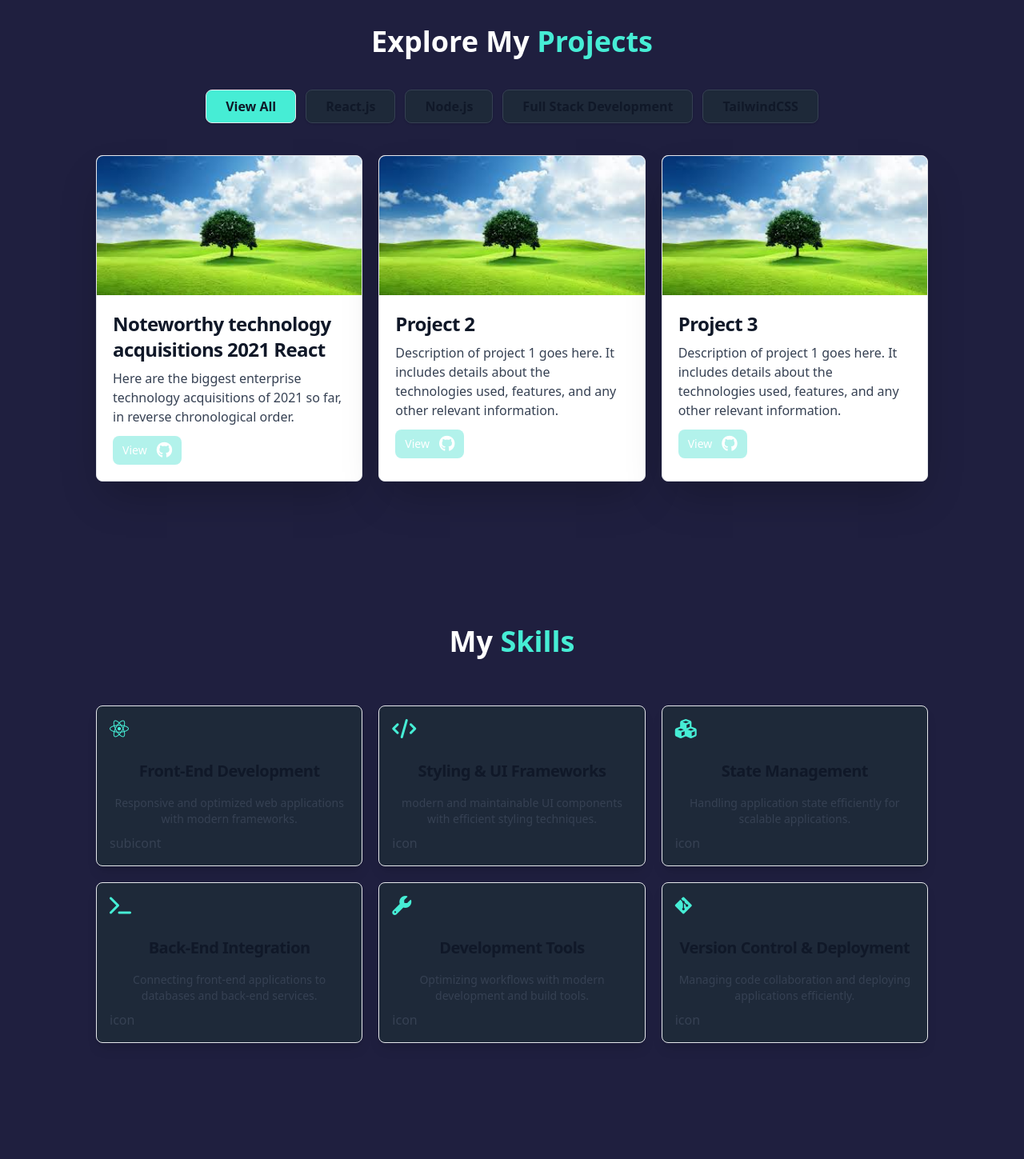
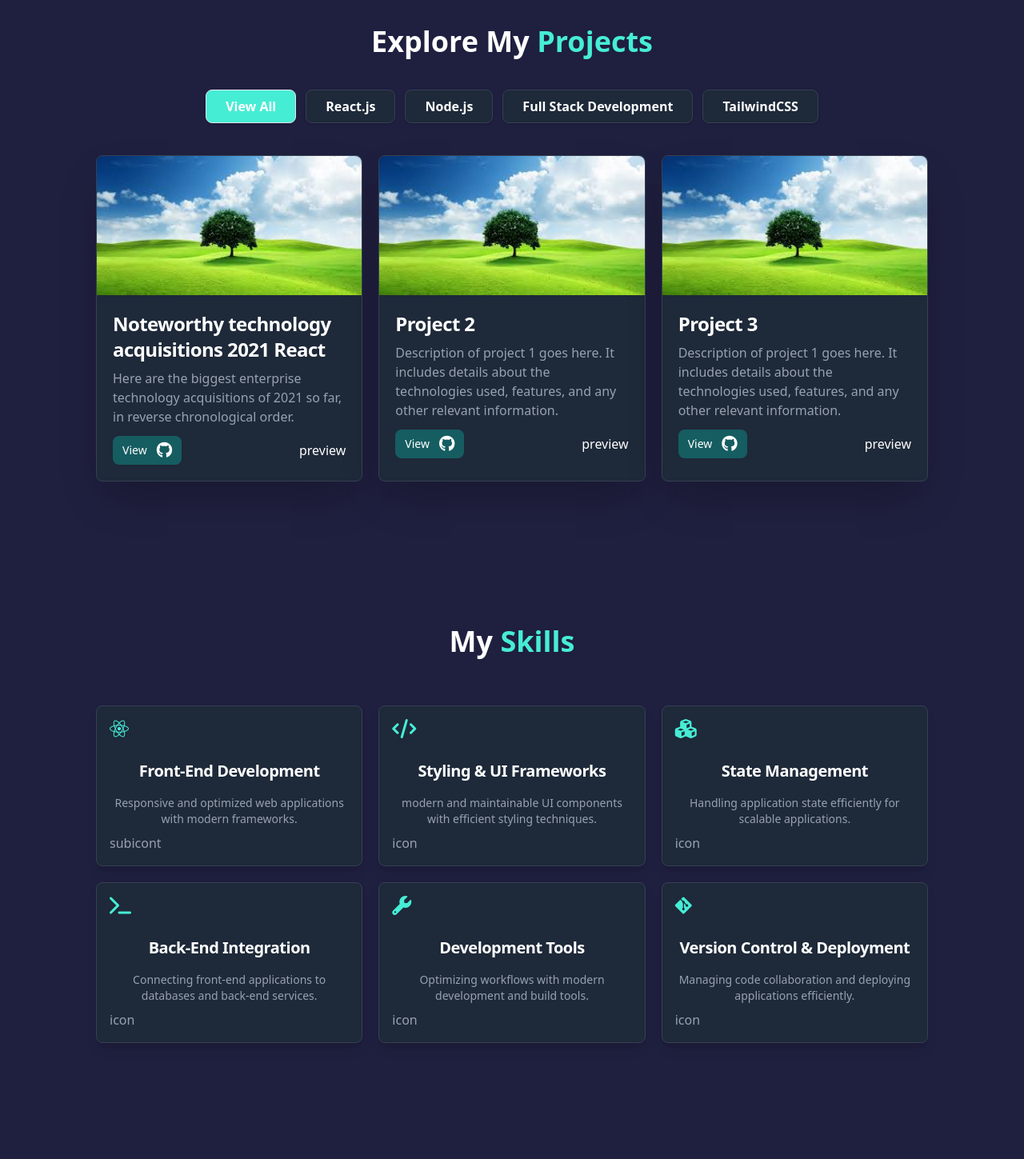
Before and after one commit to younessbachar/react-vite-portfolio, a React (Vite) app: page / in a window 1280 px wide. Shown: the part 1520-2969 px from the top of the page at 80% size. Built offline with nearby package versions, Linux system fonts and the light colour scheme.

Commit message:
responsive v3

```diff
--- a/src/components/ContentComponent/SubContentComponent/Skills.jsx
+++ b/src/components/ContentComponent/SubContentComponent/Skills.jsx
@@ -57,16 +57,16 @@ const Skills = () => {
             whileInView={{ opacity: 1, scale: 1 }}
             transition={{ duration: 1 , delay: index * 0.3 }}
             viewport={{ once: false, amount: 0.3 }}
-            className="block p-4  border border-gray-200 rounded-lg shadow shadow-lg bg-gray-800 dark:border-gray-700 dark:hover:bg-teal-300/20"
+            className="block p-4  border border-gray-200 rounded-lg shadow shadow-lg bg-gray-800 border-gray-700 hover:bg-teal-300/20"
           >
             <h1 className="pb-6 mr-2"><i className={`text-2xl text-teal-300 ${skill.icon}`}></i></h1>
-            <h5 className="mb-2 text-center text-xl font-bold tracking-tight text-gray-900 dark:text-white">
+            <h5 className="mb-2 text-center text-xl font-bold tracking-tight text-gray-900 text-white">
             {skill.title}
             </h5>
-            <p className="font-normal text-sm text-center text-gray-700 py-2 dark:text-gray-400">
+            <p className="font-normal text-sm text-center py-2 text-gray-400">
             {skill.description}
             </p>
-            <p className="font-normal text-gray-700 dark:text-gray-400">{skill.subicons}</p>
+            <p className="font-normal  text-gray-400">{skill.subicons}</p>
           </motion.div>
         ))}
       </div>
--- a/src/components/ContentComponent/SubContentComponent/project.jsx
+++ b/src/components/ContentComponent/SubContentComponent/project.jsx
@@ -67,7 +67,7 @@ const Project = () => {
                 : "border-gray-700  hover:bg-teal-300/50 hover:cursor-pointer hover:border-white/60 hover:shadow-lg"
             }`}
           >
-            <h5 className="text-base font-bold text-gray-900  dark:text-white">
+            <h5 className="text-base font-bold text-white">
               {skill}
             </h5>
           </motion.button>
@@ -96,7 +96,7 @@ const Project = () => {
               transition={{ duration: 0.8, delay: index * 0.3 }}
               viewport={{ once: false, amount: 0.2 }}
               key={index}
-              class="bg-white border border-gray-200 rounded-lg shadow-2xl hover:bg-teal-300/20 dark:bg-gray-800 dark:border-gray-700"
+              class=" border border-gray-200 rounded-lg shadow-2xl hover:bg-teal-300/20 bg-gray-800 border-gray-700"
             >
               <img
                 class="rounded-t-lg w-full h-auto"
@@ -105,10 +105,10 @@ const Project = () => {
               />
 
               <div class="p-5">
-                <h5 class="mb-2 text-2xl font-bold tracking-tight text-gray-900 dark:text-white">
+                <h5 class="mb-2 text-2xl font-bold tracking-tight  text-white">
                   {project.title}
                 </h5>
-                <p class="mb-3 font-normal text-gray-700 dark:text-gray-400">
+                <p class="mb-3 font-normal text-gray-400">
                   {project.description}
                 </p>
                 <div className="flex justify-between items-center">
--- a/src/components/HeaderComponent/Subheadercomponent/Logo.jsx
+++ b/src/components/HeaderComponent/Subheadercomponent/Logo.jsx
@@ -8,7 +8,7 @@ const Logo = () => {
       whileInView={{ opacity: 1, x: 0 }}
       transition={{ duration: 0.8 }}
       viewport={{ once: true }}
-      className="hover:cursor-pointer hover:scale-105 w-1/3 pl-10 transition-transform duration-300"
+      className="hover:cursor-pointer hover:scale-105 w-full pl-10 transition-transform duration-300"
     >
       <a href="/">
         <span className="font-bold text-2xl md:text-3xl text-teal-300">
```
